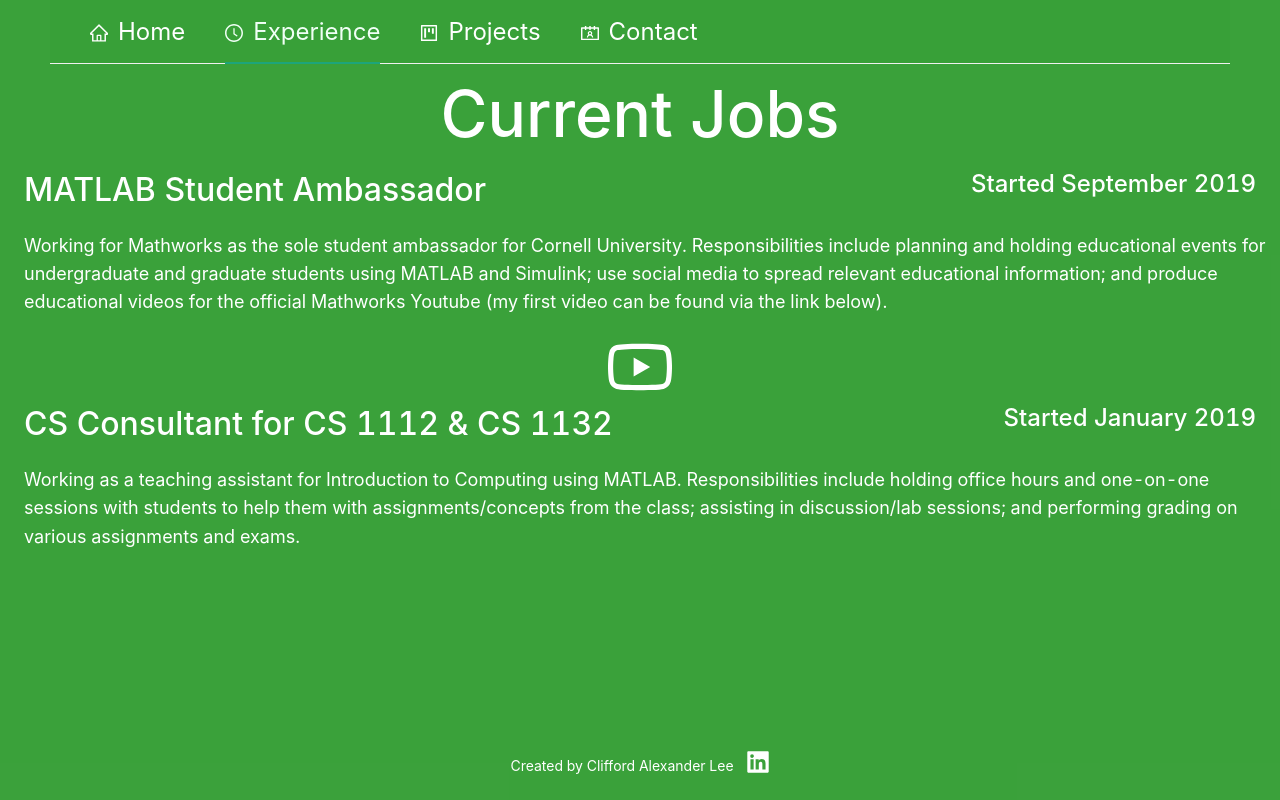
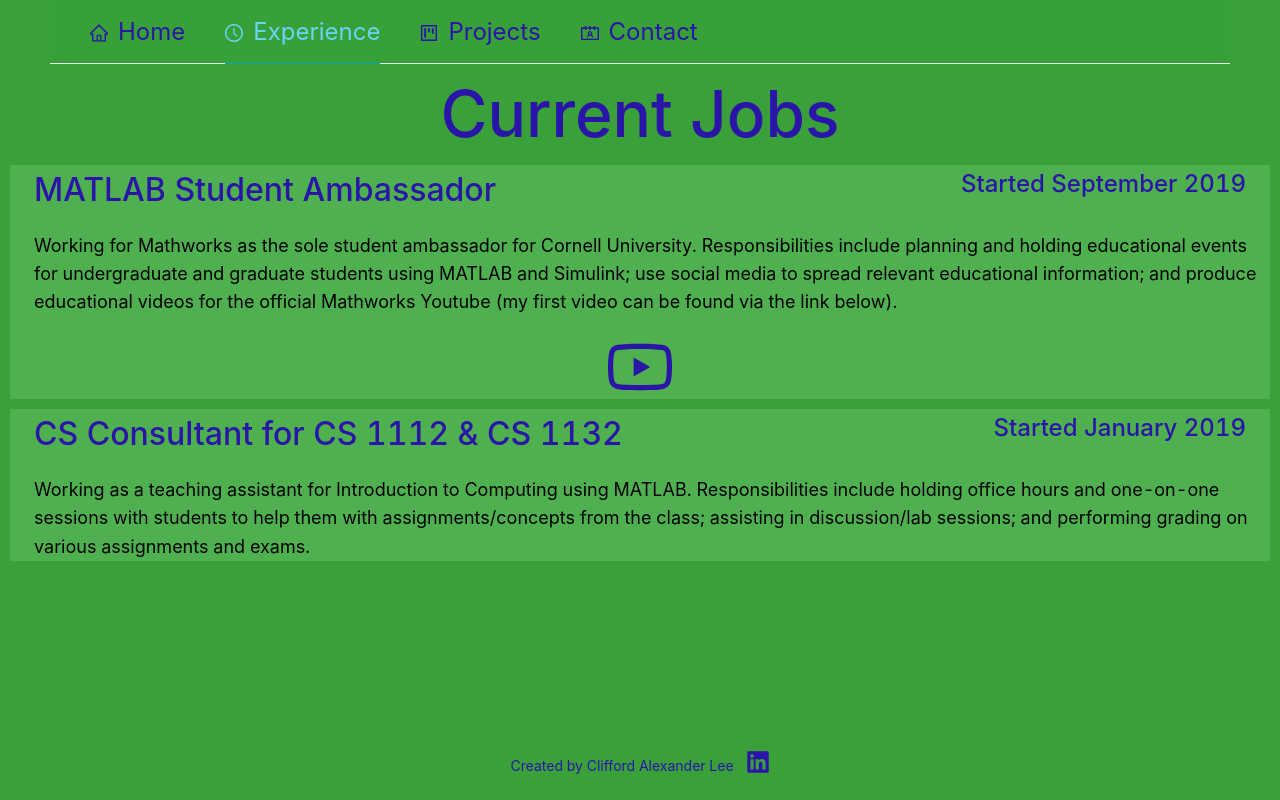
Before and after one commit to calexlee/personal-website, a React (Create React App) app: page / in a window 1280 px wide. Both pictures are taken after a click on the item "Experience". Built offline with nearby package versions, Linux system fonts and the light colour scheme.

Commit message:
Changes to text color
Text Color changed to blue and black for readability purposes, introduced transparent background to better tell sections of text apart

```diff
--- a/src/App.less
+++ b/src/App.less
@@ -15,12 +15,12 @@
   // background: #7deaaa;
   // background: #6ac78e;
   background: #38a038e1;
-  color: #fff;
+  color: #2b15a8;
 }
 
 .ant-menu{
   background: #38a038e1;
-  color: white;
+  color: #2b15a8;
   width: 100%;
   padding-left: 20px;
 }
@@ -33,7 +33,7 @@
      .ant-menu-horizontal:not(.ant-menu-dark) > .ant-menu-submenu-open,
       .ant-menu-horizontal:not(.ant-menu-dark) > .ant-menu-item-selected,
        .ant-menu-horizontal:not(.ant-menu-dark) > .ant-menu-submenu-selected{
-  color: hsl(143, 100%, 97%);
+  color: rgb(104, 213, 247);
 }
 
 [data-theme="dark"] .ant-layout-header {
@@ -62,7 +62,7 @@
 // }
 .ant-layout-content {
   background: #38a038e1;
-  color: #fff;
+  color:black;
    min-height: 480px;
   //line-height: 480px;
 }
--- a/src/Content.css
+++ b/src/Content.css
@@ -8,7 +8,7 @@
 }
 
 h1{
-    color: white;
+    color: #2b15a8;
     font-size: 64px;
     margin-bottom: 0;
     filter: none;
@@ -28,20 +28,20 @@
 }
 
 h2{
-    color: white;
+    color: #2b15a8;
     font-size: 32px;
     margin-left: 24px
 }
 
 h3{
-    color: white;
+    color: #2b15a8;
     font-size: 24px;
     float: right;
     margin-right: 24px;
 }
 
 a{
-    color: white;
+    color: #2b15a8;
 }
 
 .bTitle{
@@ -58,7 +58,7 @@
     display: block;
     height: 1px;
     border: 0;
-    border-top: 2px solid white;
+    border-top: 2px solid #2b15a8;
     margin: auto;
     padding: 0;
     width: 40%;
@@ -72,8 +72,14 @@
     overflow: auto;
 }
 
+.exp{
+    background-color: hsl(120, 66%, 77%, 0.2);
+    margin: 0px 10px 10px 10px;
+}
+
 .contactInfo{
     display: absolute;
+    background-color: hsl(120, 66%, 77%, 0.2);
     font-size: 24px;
     margin-left: 348px;
     margin-right: 24px;
@@ -135,7 +141,7 @@
 }
 
 .homeTitle:hover > .nick{
-    color: hsl(236, 100%, 62%);
+    color: rgb(0, 140, 255);
 }
 
 .MathWorksLine{
--- a/src/Experience.js
+++ b/src/Experience.js
@@ -6,6 +6,7 @@
     return (
         <div className="experience">
             <h1>Current Jobs</h1>
+            <div className = "exp">
             <div className="jobTitle">
                 <h2 className="floatLeft">MATLAB Student Ambassador</h2>
                 <h3>Started September 2019</h3>
@@ -20,6 +21,8 @@
             <a href="https://youtu.be/4MRXkC7HjzY">
             <YoutubeOutlined style = {{fontSize: "64px"}}/>
             </a>
+            </div>
+            <div className = "exp">
             <div className="jobTitle">
                 <h2 className="floatLeft">CS Consultant for CS 1112 & CS 1132</h2>
                 <h3>Started January 2019</h3>
@@ -30,7 +33,7 @@
                 hours and one-on-one sessions with students to help them with assignments/concepts from the class; assisting in
                 discussion/lab sessions; and performing grading on various assignments and exams.
             </p>
-
+            </div>
         </div>
     )
 };
```
